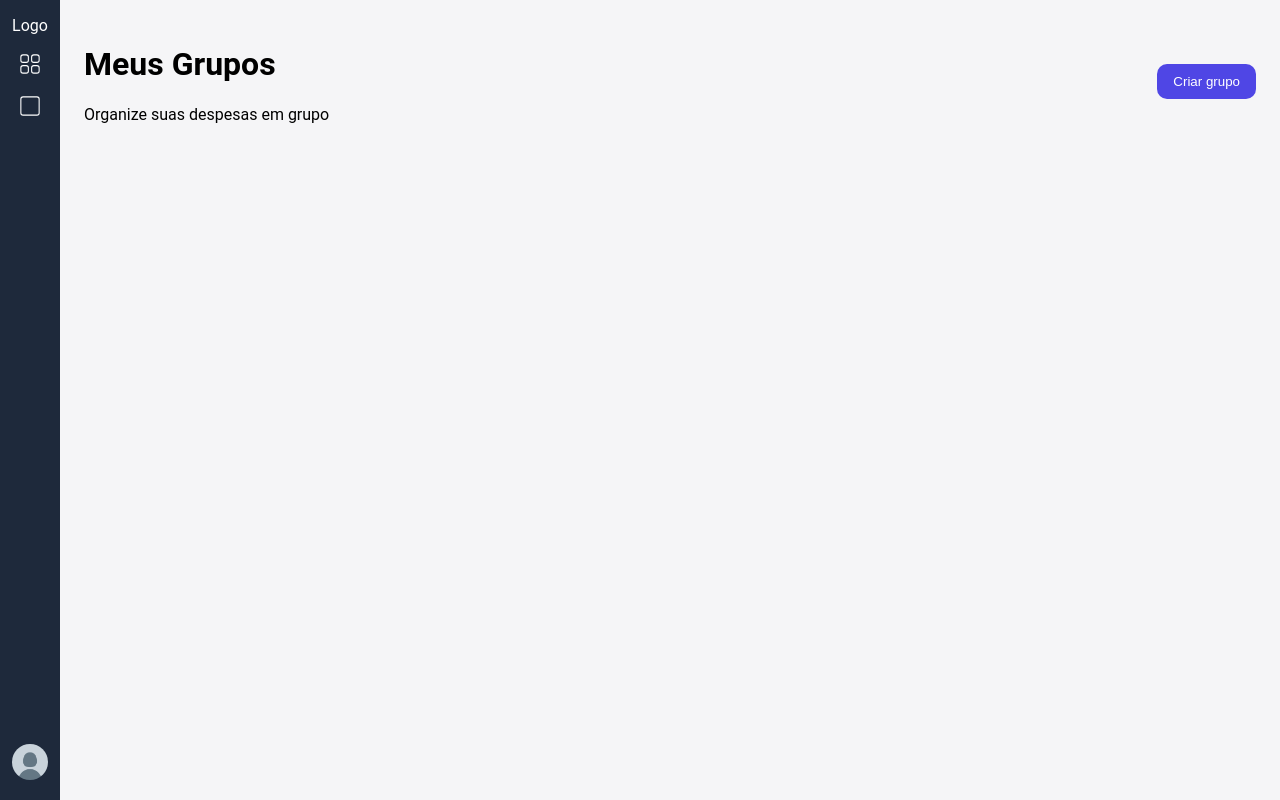
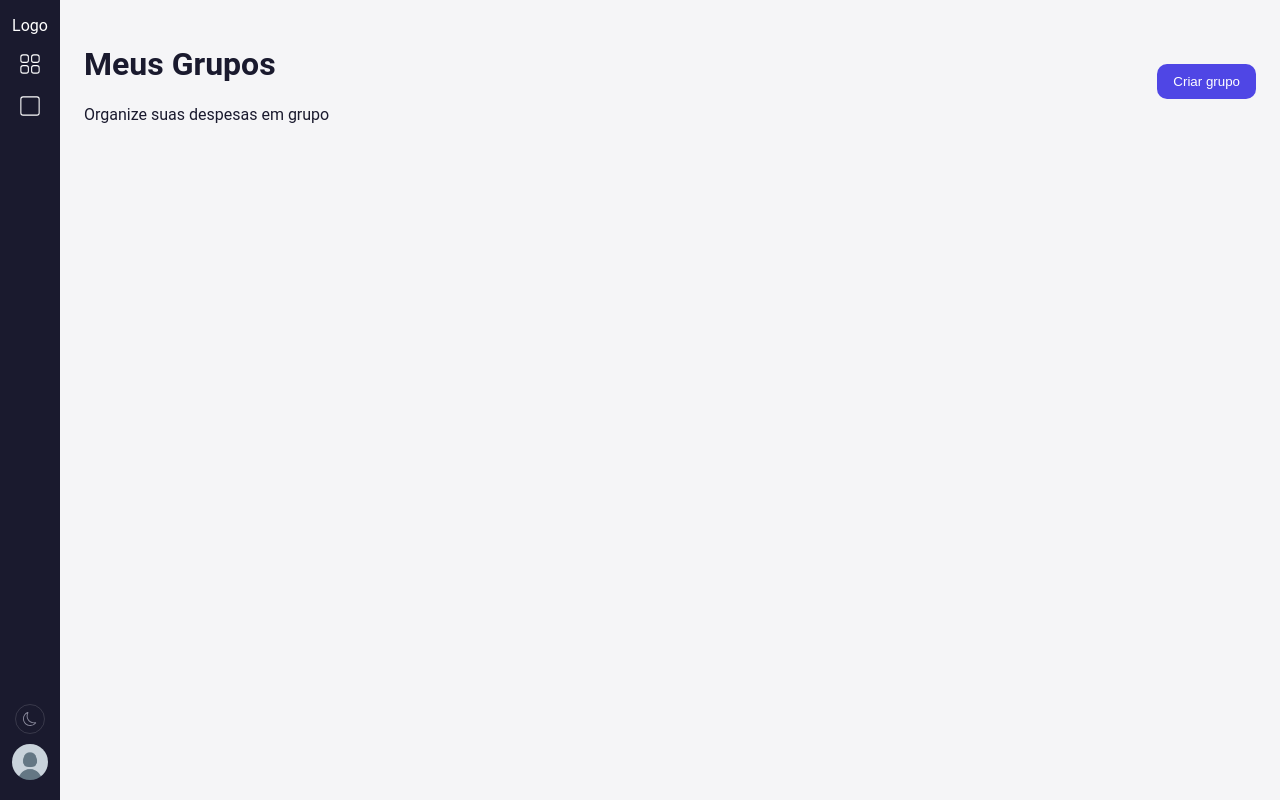
Before and after one commit to insper-classroom/2026-1-progeficaz-projeto3-front-super_awesome_team, a React (Vite) app: page /grupos in a window 1280 px wide. Built offline with nearby package versions, Linux system fonts and the light colour scheme.

Commit message:
feat: modo escuro e claro com alternancia na sidebar

```diff
--- a/src/components/CarouselMetas/CarouselMetas.module.css
+++ b/src/components/CarouselMetas/CarouselMetas.module.css
@@ -125,7 +125,7 @@
 
 .barraPreenchimento {
   height: 100%;
-  background: linear-gradient(90deg, var(--primary), color-mix(in srgb, var(--primary) 60%, white));
+  background: linear-gradient(90deg, var(--primary), color-mix(in srgb, var(--primary) 60%, transparent));
   border-radius: 99px;
 }
 
--- a/src/components/GraficoGastos/GraficoGastos.module.css
+++ b/src/components/GraficoGastos/GraficoGastos.module.css
@@ -61,12 +61,12 @@
 
 .badgePositivo {
   color: var(--positive);
-  background: color-mix(in srgb, var(--positive) 16%, white);
+  background: color-mix(in srgb, var(--positive) 16%, transparent);
 }
 
 .badgeNegativo {
   color: var(--negative);
-  background: color-mix(in srgb, var(--negative) 12%, white);
+  background: color-mix(in srgb, var(--negative) 12%, transparent);
 }
 
 .variacaoDesc {
--- a/src/components/InsightCard/InsightCard.module.css
+++ b/src/components/InsightCard/InsightCard.module.css
@@ -37,7 +37,7 @@
 }
 
 .mini {
-  background: white;
+  background: var(--bg);
   border-radius: 10px;
   padding: 12px 14px;
   border: 1px solid var(--border);
--- a/src/components/Sidebar/Sidebar.module.css
+++ b/src/components/Sidebar/Sidebar.module.css
@@ -5,13 +5,13 @@
   left: 0;
   width: 60px;
   height: 100vh;
-  background-color: #1e293b;
+  background-color: var(--sidebar-bg);
   display: flex;
   flex-direction: column;
   align-items: center;
   padding: 16px 0;
+  transition: background-color 0.25s;
 }
-
 
 /* Links principais agrupados no centro */
 .links {
@@ -29,7 +29,7 @@
   color: white;
 }
 
-/* label aparece ao passar o mouse no ícone */
+/* Label aparece ao passar o mouse no ícone */
 .links a {
   position: relative;
   display: flex;
@@ -54,3 +54,25 @@
 .links a:hover span {
   opacity: 1;
 }
+
+/* Botão de alternância de tema — sutil, acima da foto */
+.btnTema {
+  background: transparent;
+  border: 1px solid #ffffff22;
+  border-radius: 50%;
+  width: 30px;
+  height: 30px;
+  display: flex;
+  align-items: center;
+  justify-content: center;
+  color: #8e8ea0;
+  font-size: 14px;
+  cursor: pointer;
+  margin-bottom: 10px;
+  transition: border-color 0.2s, color 0.2s;
+}
+
+.btnTema:hover {
+  border-color: var(--primary);
+  color: var(--primary);
+}
--- a/src/components/Sidebar/index.jsx
+++ b/src/components/Sidebar/index.jsx
@@ -1,31 +1,39 @@
 // Barra lateral de navegação principal
 import { Link } from 'react-router-dom'
-import {CiGrid41, CiStop1} from 'react-icons/ci'
+import { CiGrid41, CiStop1 } from 'react-icons/ci'
+import { BsSun, BsMoon } from 'react-icons/bs'
 import styles from './Sidebar.module.css'
 import { useUser } from '../../contexts/UserContext'
+import { useTema } from '../../contexts/ThemeContext'
 
 export function Sidebar() {
   const { foto } = useUser()
+  const { tema, alternarTema } = useTema()
+
   return (
     <nav className={styles.sidebar}>
       <div className={styles.logo}>Logo</div>
 
       <div className={styles.links}>
-                {/* Links principais*/}
-                <Link to="/grupos"> <CiGrid41/> <span>Grupos</span> </Link>
-                <Link to="/pessoal"> <CiStop1/> <span>Pessoal</span> </Link>
+        {/* Links principais */}
+        <Link to="/grupos"> <CiGrid41 /> <span>Grupos</span> </Link>
+        <Link to="/pessoal"> <CiStop1 /> <span>Pessoal</span> </Link>
       </div>
 
       <div className={styles.spacer} />
 
-            {/*Perfil no rodapé*/}
+      {/* Botão de alternância de tema */}
+      <button className={styles.btnTema} onClick={alternarTema} aria-label="alternar tema">
+        {tema === 'dark' ? <BsSun /> : <BsMoon />}
+      </button>
+
+      {/* Perfil no rodapé */}
       <Link to="/perfil">
         <img
           src={foto || '/imagem_padrao_perfil.png'}
           style={{ width: 36, height: 36, borderRadius: '50%', objectFit: 'cover' }}
         />
       </Link>
-
     </nav>
   )
 }
--- /dev/null
+++ b/src/contexts/ThemeContext.jsx
@@ -0,0 +1,34 @@
+// Contexto de tema: alterna entre claro e escuro e persiste no localStorage
+import { createContext, useState, useContext, useLayoutEffect } from 'react'
+
+const ThemeContext = createContext()
+
+export function ThemeProvider({ children }) {
+  // Lê o tema salvo no localStorage ou usa claro como padrão
+  const [tema, setTema] = useState(() => localStorage.getItem('tema') || 'light')
+
+  // useLayoutEffect roda antes do browser pintar — evita flash de tema errado
+  useLayoutEffect(() => {
+    document.documentElement.setAttribute('data-theme', tema)
+    localStorage.setItem('tema', tema)
+  }, [tema])
+
+  function alternarTema() {
+    let novoTema = 'dark'
+    if (tema === 'dark') {
+      novoTema = 'light'
+    }
+    setTema(novoTema)
+  }
+
+  return (
+    <ThemeContext.Provider value={{ tema, alternarTema }}>
+      {children}
+    </ThemeContext.Provider>
+  )
+}
+
+// Hook para acessar o tema em qualquer componente
+export function useTema() {
+  return useContext(ThemeContext)
+}
--- a/src/pages/Grupos/Grupos.module.css
+++ b/src/pages/Grupos/Grupos.module.css
@@ -43,7 +43,7 @@
   border-radius: 8px;
   cursor: pointer;
   opacity: 1;
-  outline: 3px solid #000;
+  outline: 3px solid var(--primary);
 }
 
 /* Modal sobreposto ao conteúdo */
@@ -57,7 +57,7 @@
 }
 
 .modal {
-  background: white;
+  background: var(--surface);
   padding: 30px;
   border-radius: 16px;
   width: 520px;
@@ -65,6 +65,7 @@
   display: flex;
   flex-direction: column;
   gap: 8px;
+  border: 1px solid var(--border);
 }
 
 .modalTitle {
@@ -77,7 +78,9 @@
   width: 100%;
   padding: 12px;
   border-radius: 8px;
-  border: 1px solid #ddd;
+  border: 1px solid var(--border);
+  background: var(--bg);
+  color: var(--text);
   box-sizing: border-box;
 }
 
@@ -95,9 +98,9 @@
 }
 
 .uploadCard {
-  border: 2px dashed #d1d5db;
+  border: 2px dashed var(--border);
   font-size: 22px;
-  color: #9ca3af;
+  color: var(--text-muted);
   opacity: 0.7;
   transition: opacity 0.2s;
 }
@@ -107,7 +110,7 @@
 }
 
 .uploadCardSelecionado {
-  outline: 3px solid #000;
+  outline: 3px solid var(--primary);
 }
 
 .uploadPrevia {
@@ -130,12 +133,12 @@
 .secondary {
   background: transparent;
   border: none;
-  color: #6b7280;
+  color: var(--text-muted);
   cursor: pointer;
 }
 
 .primary {
-  background: #4f46e5;
+  background: var(--primary);
   color: white;
   border: none;
   padding: 10px 16px;
--- a/src/pages/Perfil/Perfil.module.css
+++ b/src/pages/Perfil/Perfil.module.css
@@ -14,7 +14,7 @@
   width: 150px;
   height: 150px;
   border-radius: 50%;
-  background-color: #ccc;
+  background-color: var(--border);
   display: flex;
   align-items: center;
   justify-content: center;
@@ -36,7 +36,8 @@
   position: absolute;
   bottom: 0;
   right: 0;
-  background: white;
+  background: var(--surface);
+  border: 1px solid var(--border);
   border-radius: 50%;
   padding: 4px;
   cursor: pointer;
--- a/src/routes/index.jsx
+++ b/src/routes/index.jsx
@@ -6,10 +6,12 @@ import { Pessoal } from '../pages/Pessoal'
 import { Perfil } from '../pages/Perfil'
 import { LayoutPrincipal } from '../layouts/LayoutPrincipal'
 import { UserProvider } from '../contexts/UserContext'
+import { ThemeProvider } from '../contexts/ThemeContext'
 
 export function AppRoutes() {
   return (
     <BrowserRouter>
+      <ThemeProvider>
       <UserProvider>
         <LayoutPrincipal>
           <Routes>
@@ -20,6 +22,7 @@ export function AppRoutes() {
           </Routes>
         </LayoutPrincipal>
       </UserProvider>
+      </ThemeProvider>
     </BrowserRouter>
   )
 }
--- a/src/styles/global.css
+++ b/src/styles/global.css
@@ -3,16 +3,30 @@
   box-sizing: border-box;
 }
 
-/* Variáveis de design — paleta do mockup (tema claro) */
+/* Variáveis de design — tema claro (padrão) */
 :root {
-  --primary:      #3d6e00;   /* verde escuro — botões, destaques, aba ativa */
-  --bg:           #f5f5f7;   /* fundo geral da página */
-  --surface:      #ffffff;   /* fundo de cards e painéis */
-  --border:       #e4e4ef;   /* bordas e separadores */
-  --text:         #1a1a2e;   /* texto principal */
-  --text-muted:   #8e8ea0;   /* texto secundário e labels */
-  --positive:     #3d6e00;   /* variação positiva (gastou menos) */
-  --negative:     #dc2626;   /* variação negativa (gastou mais, saldo devedor) */
+  --primary:      #3d6e00;
+  --bg:           #f5f5f7;
+  --surface:      #ffffff;
+  --border:       #e4e4ef;
+  --text:         #1a1a2e;
+  --text-muted:   #8e8ea0;
+  --positive:     #3d6e00;
+  --negative:     #dc2626;
+  --sidebar-bg:   #1a1a2e;
+}
+
+/* Variáveis de design — tema escuro */
+[data-theme="dark"] {
+  --primary:      #8bff05;
+  --bg:           #0a0a0a;
+  --surface:      #1e1e1e;
+  --border:       #242424;
+  --text:         #f0f0f0;
+  --text-muted:   #666666;
+  --positive:     #8bff05;
+  --negative:     #ff073a;
+  --sidebar-bg:   #0a0a0a;
 }
 
 html, body, #root {
@@ -24,4 +38,6 @@ body {
   margin: 0;
   padding: 0;
   background: var(--bg);
+  color: var(--text);
+  transition: background 0.25s, color 0.25s;
 }
```
Lines whose indentation alone changed are shown as unchanged.
